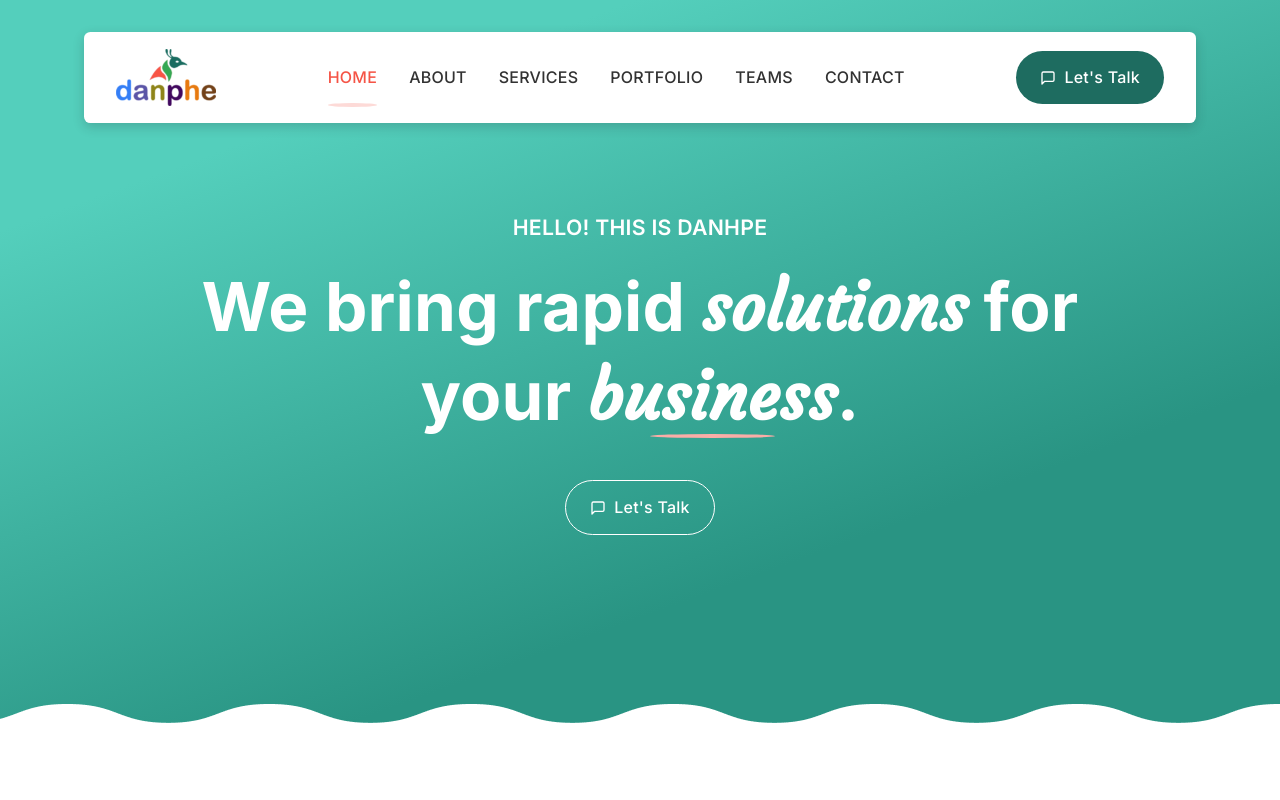
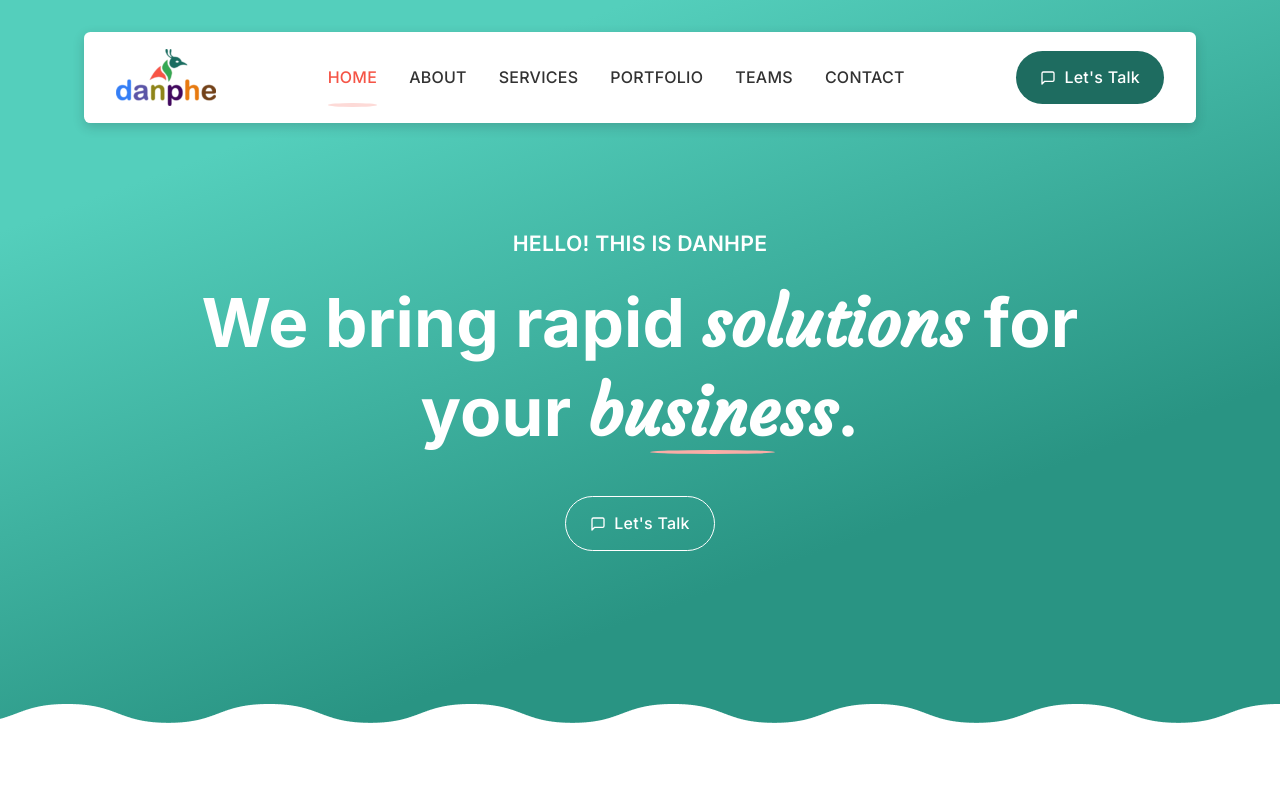
Before and after one commit to khanalprem/usertable, a React (Create React App) app: page / in a window 1280 px wide. Shown: the top 800 px of the page. Built offline with nearby package versions, Linux system fonts and the light colour scheme.

Commit message:
banner update

```diff
--- a/src/assets/scss/pages/_home.scss
+++ b/src/assets/scss/pages/_home.scss
@@ -19,6 +19,7 @@
   // @include background-gradient(var(--clr-primary-light), var(--clr-secondary), 'vertical');
   background: linear-gradient(160deg, lighten($primary, 30%) 19%, lighten($primary, 10%) 70%);
   min-height:calc(100vh - 50px);
+  padding-top:160px;
   @extend %section-padding;
   position: relative;
   &::before{
```
